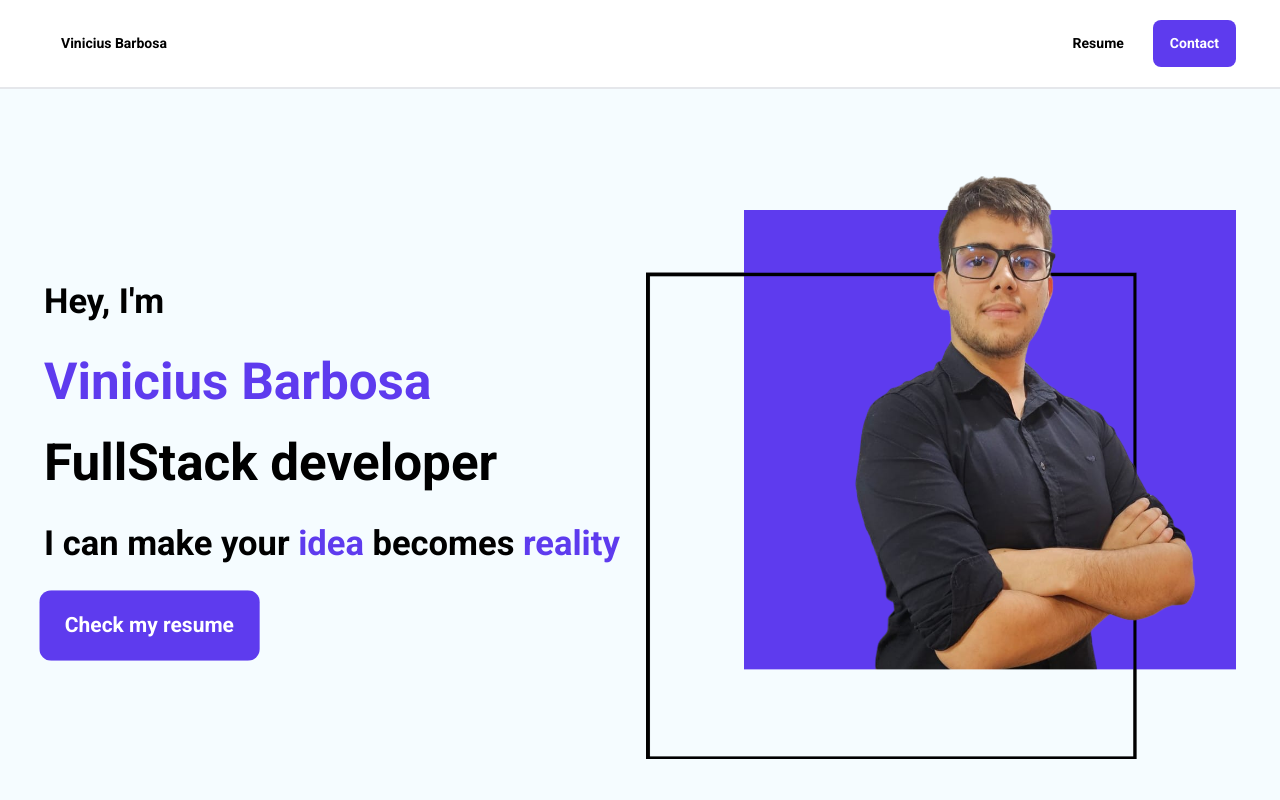
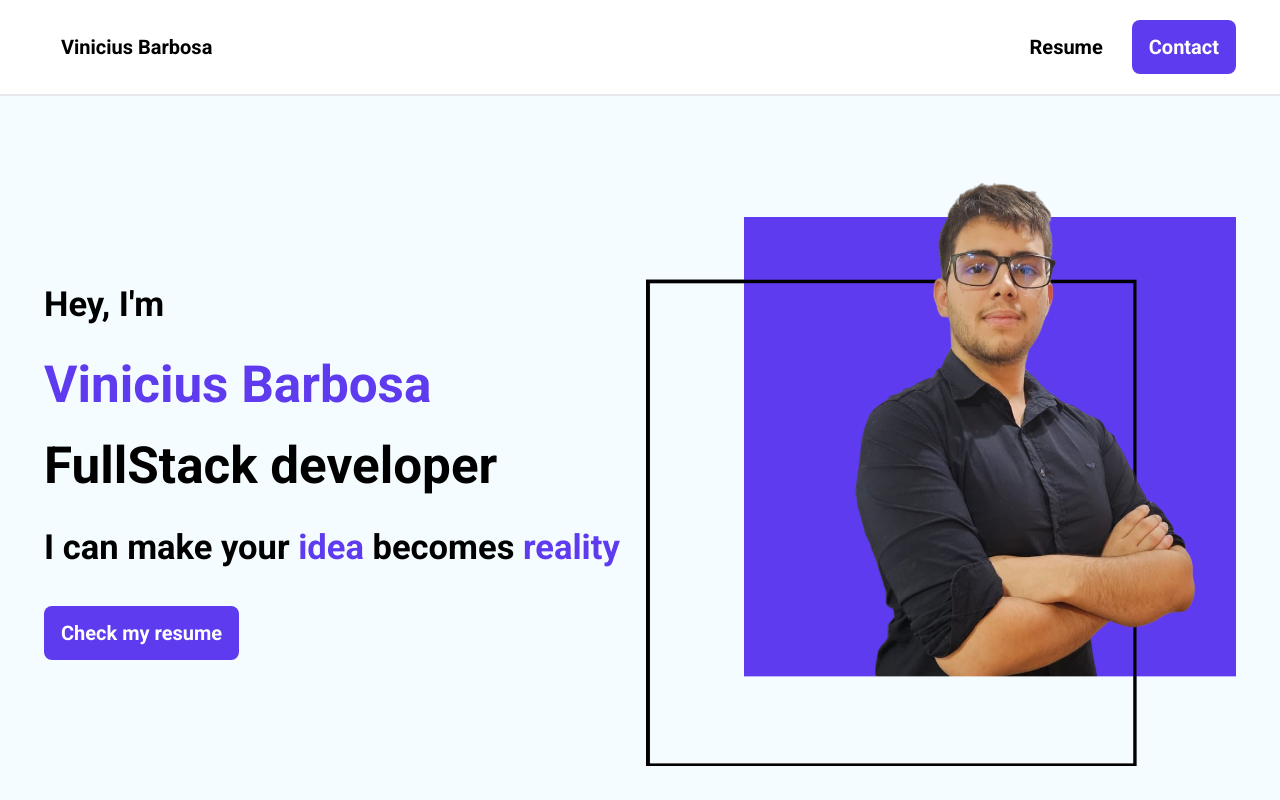
Before and after one commit to vini-barbo/Portfolio, a Nuxt app: page / in a window 1280 px wide. Shown: the top 800 px of the page. Built offline with nearby package versions, Linux system fonts and the light colour scheme.

Commit message:
refactor - button responsability

```diff
--- a/components/HeaderApp.vue
+++ b/components/HeaderApp.vue
@@ -13,7 +13,7 @@
               I can make your <mark>idea</mark> becomes <mark>reality</mark>
             </h2>
             <span>
-              <UIButton text="Check my resume" class="md:scale-150 md:ml-8" />
+              <UIButton text="Check my resume" />
             </span>
           </span>
         </div>
--- a/components/UI/Button.vue
+++ b/components/UI/Button.vue
@@ -16,7 +16,7 @@ const props = withDefaults(defineProps<IProps>(), {
 
 <template>
   <button
-    class="bg-green-primary-600 text-main-fontBlack roboto-bold border border-transparent"
+    class="bg-green-primary-600 text-main-fontBlack roboto-bold border border-transparent md:text-xl 2xl:text-2xl 2xl:px-8 2xl:py-5"
     :class="[
       ' text-white bg-main-mark2 hover:bg-white hover:border-solid hover:border hover:border-[#5e3bee] hover:text-[#5e3bee] transition-all',
       {
```
